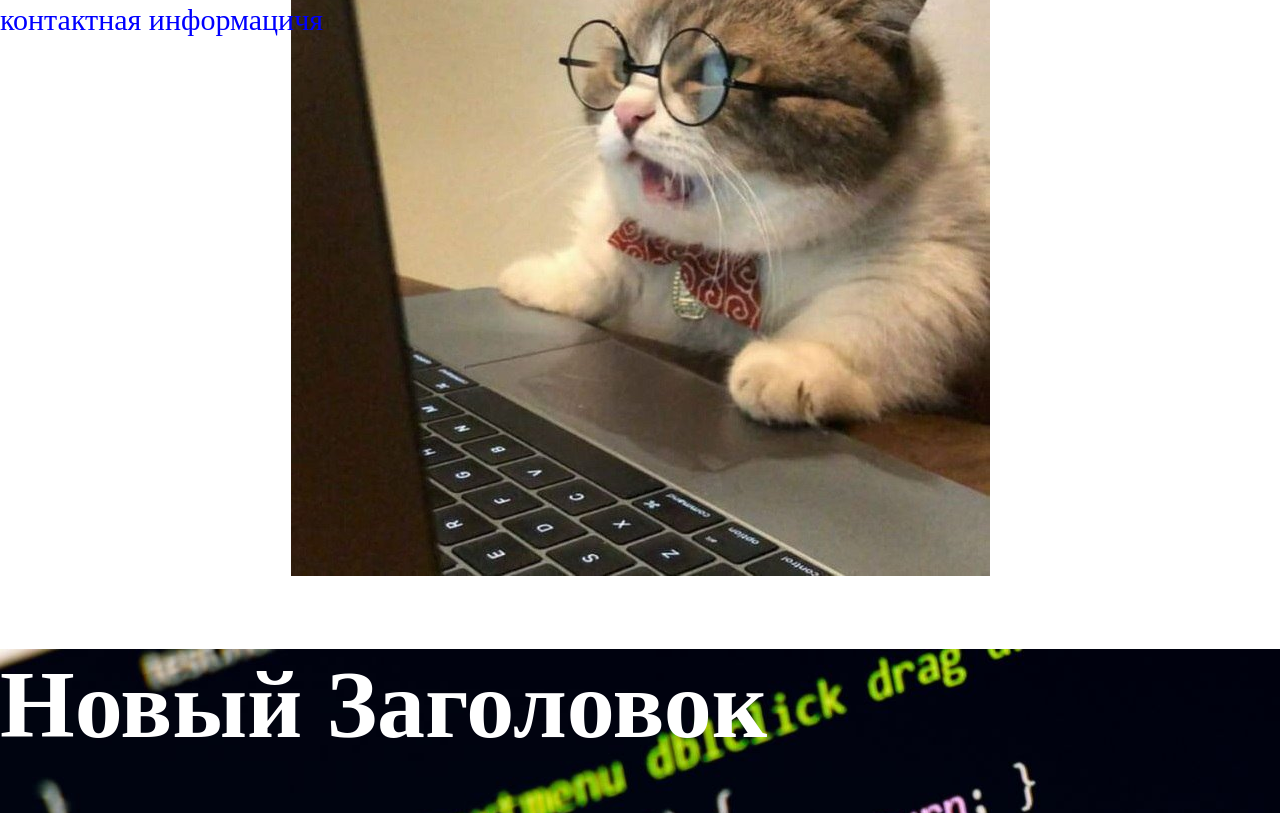
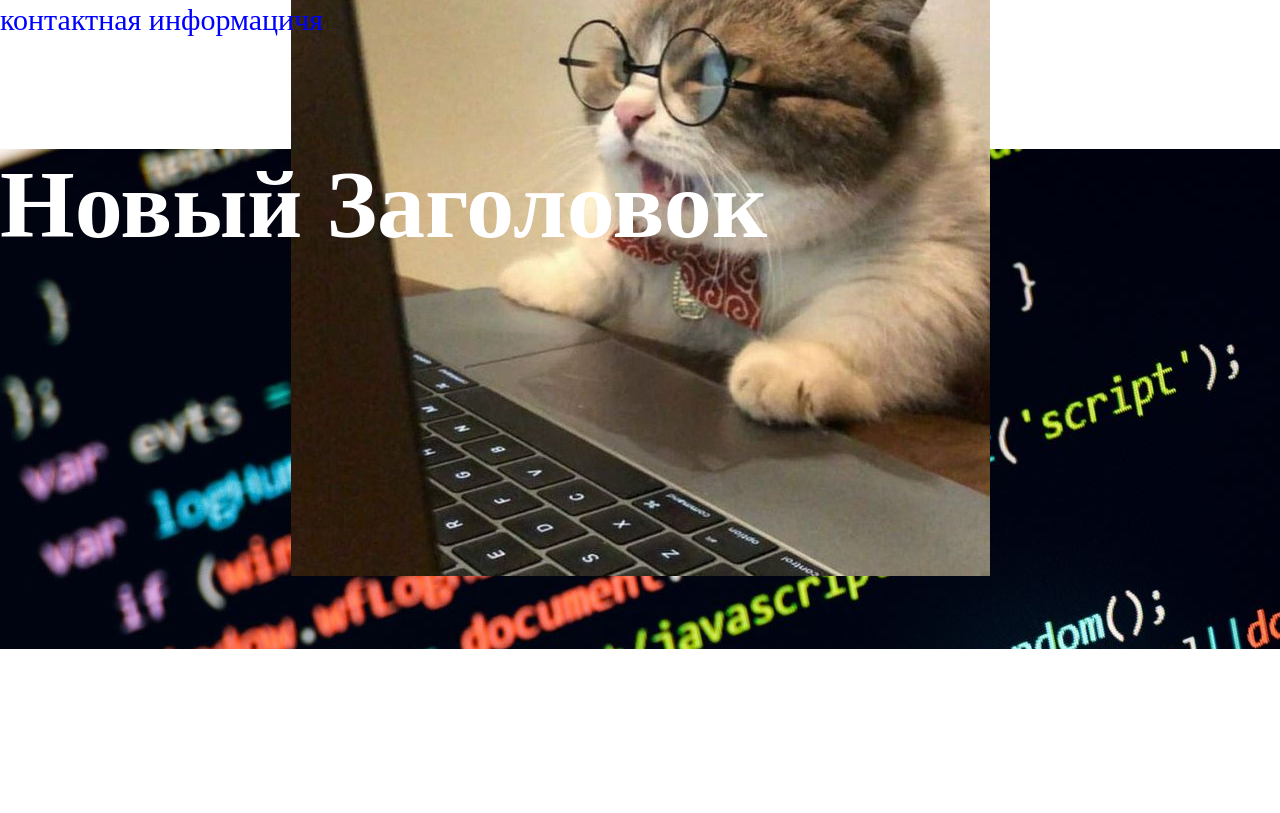
Before and after one commit to avrioprogramming/my_site, a plain HTML site: page index.html in a window 1280 px wide. Shown: the part 727-1540 px from the top of the page. After the commit the page ends 1376 px from the top, so only its background shows below. Drawn offline with Linux system fonts and the light colour scheme.

Commit message:
обновление стилей

```diff
--- a/style.css
+++ b/style.css
@@ -12,7 +12,7 @@ div.main{
 	background: #fff;
 	color: #000;
 	font-size: 20px;
-	min-height: 1000px;
+	min-height: 500px;
 	width: 100%;
 }
 h2.main_text{
@@ -20,12 +20,12 @@ h2.main_text{
 }
 div.clear{
 	padding: 5px;
-	min-height: 1000px;
+	min-height: 500px;
 }
 div.sloi2{
 	background-image: url(sloi2.jpg); /* Путь к фоновому изображению */
 	background-attachment: fixed; /* Фиксируем фон веб-страницы */
-	min-height: 1000px;
+	min-height: 500px;
 	margin-top: -80px;
 }
 div.footer{
```
